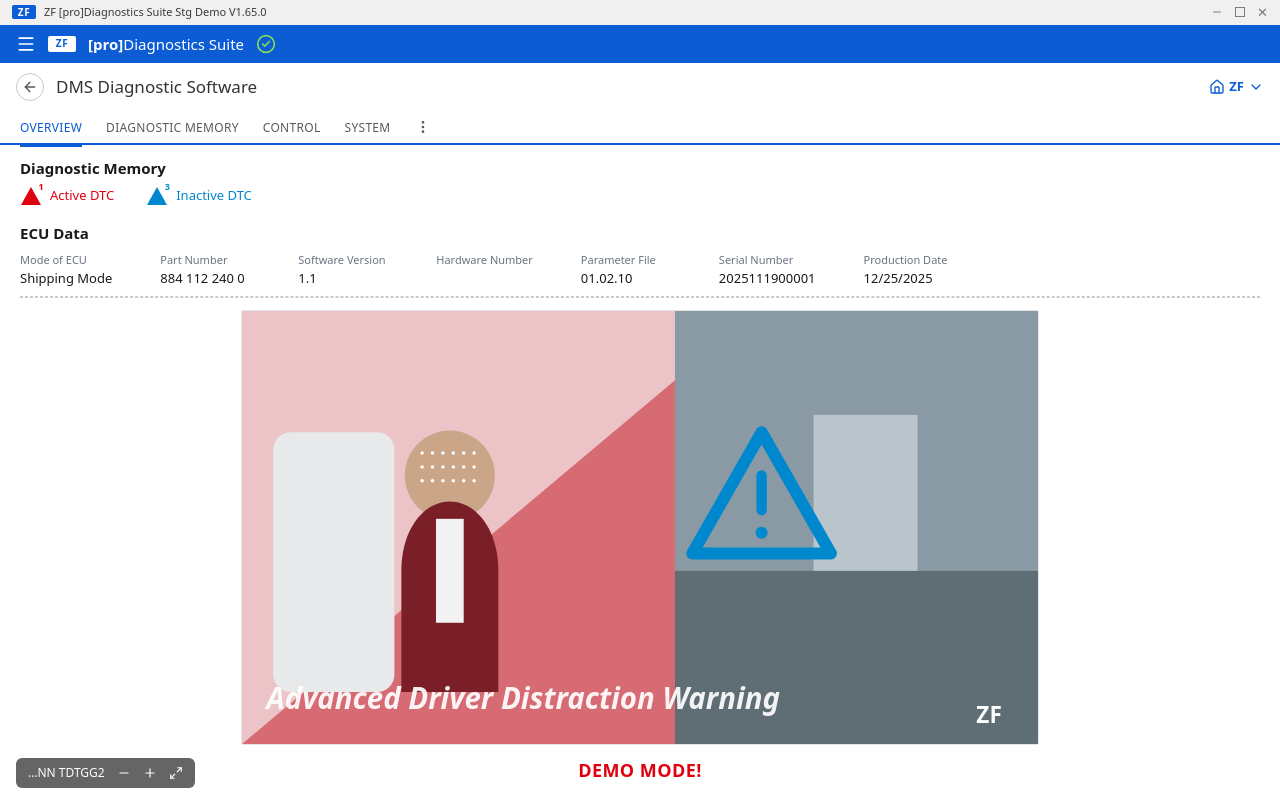
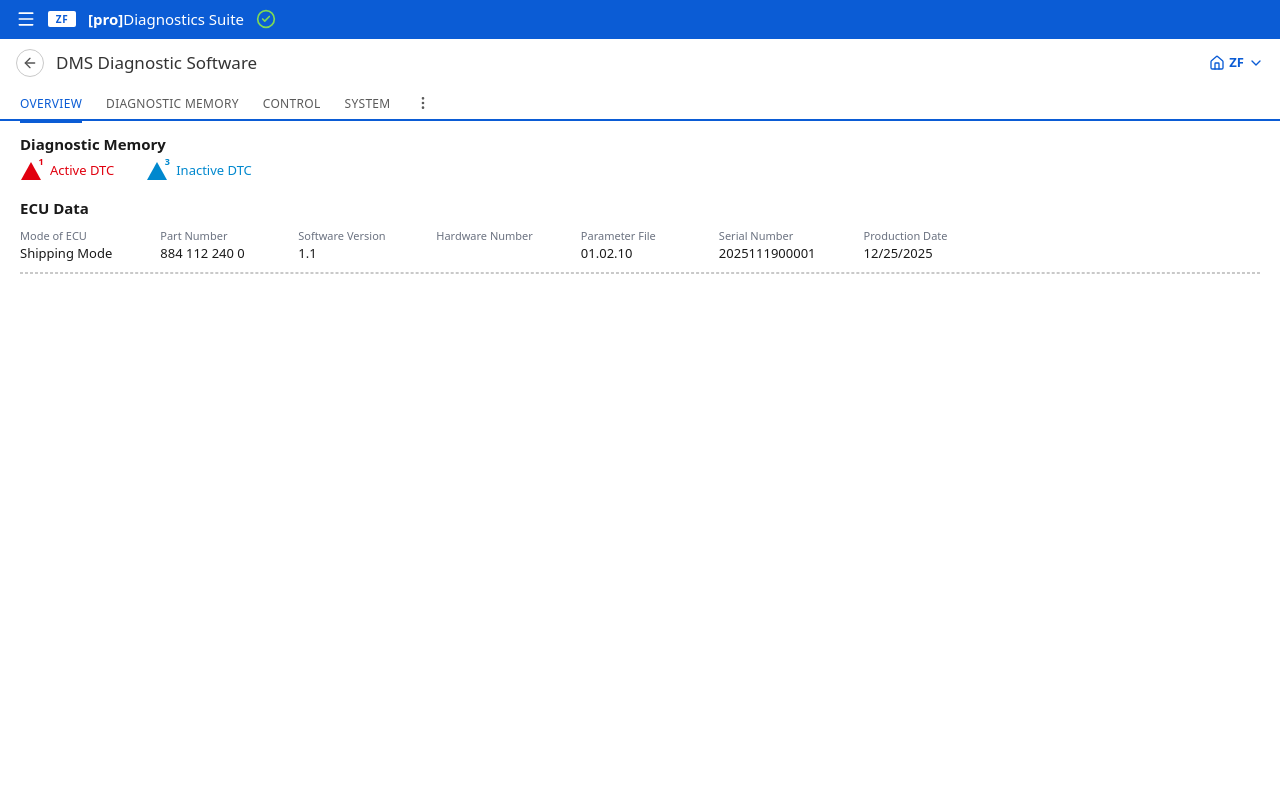
Before and after one commit to Gowtham0792/diagnostic-mockup, a React (Vite) app: page / in a window 1280 px wide. Built offline with nearby package versions, Linux system fonts and the light colour scheme.

Commit message:
Remove Windows title bar, zoom control, promo graphic and DEMO MODE
Co-Authored-By: Claude Sonnet 5 <noreply@anthropic.com>

```diff
--- a/src/data/mock.ts
+++ b/src/data/mock.ts
@@ -6,11 +6,7 @@ export interface DmsEcuField {
 }
 
 export const dms = {
-  windowTitle: 'ZF [pro]Diagnostics Suite Stg Demo V1.65.0',
   title: 'DMS Diagnostic Software',
-  featureName: 'Advanced Driver Distraction Warning',
-  demoMode: true,
-  zoomLabel: '…NN TDTGG2',
   tabs: ['OVERVIEW', 'DIAGNOSTIC MEMORY', 'CONTROL', 'SYSTEM'] as const,
   memory: { active: 1, inactive: 3 },
   ecuData: [
--- a/src/pages/DmsOverview.tsx
+++ b/src/pages/DmsOverview.tsx
@@ -1,25 +1,13 @@
 import { useState } from 'react'
-import {
-  Menu,
-  ArrowLeft,
-  Home,
-  ChevronDown,
-  MoreVertical,
-  CheckCircle2,
-  Minus,
-  Plus,
-  Maximize2,
-} from 'lucide-react'
+import { Menu, ArrowLeft, Home, ChevronDown, MoreVertical, CheckCircle2 } from 'lucide-react'
 import { dms } from '../data/mock'
 
 /**
  * Faithful visual clone of the ZF "[pro] Diagnostics Suite — DMS Diagnostic
- * Software / OVERVIEW" screen. Fills the whole viewport with no scrolling; the
- * promo graphic flexes to take up the remaining vertical space.
+ * Software / OVERVIEW" screen. Fills the whole viewport with no scrolling.
  *
  * Hard-coded ZF light-theme colors (not the mockup design tokens) so it matches
- * the reference 1:1. The promo artwork is ZF marketing material that isn't in
- * this repo, so it is approximated with an inline SVG scene.
+ * the reference 1:1.
  */
 
 const ZF_BLUE = '#0b5cd5'
@@ -30,22 +18,11 @@ export default function DmsOverview() {
   const [tab, setTab] = useState<(typeof dms.tabs)[number]>('OVERVIEW')
 
   return (
-    <div className="relative flex h-screen w-screen flex-col overflow-hidden bg-white font-sans text-[#1a1a1a]">
-      {/* Windows title bar */}
-      <div className="flex shrink-0 items-center gap-2 bg-[#f0f0f0] px-3 py-1 text-[11px] text-[#3a3a3a]">
-        <ZfMark className="h-3.5 w-6" />
-        <span>{dms.windowTitle}</span>
-        <div className="ml-auto flex items-center gap-3 text-[#7a7a7a]">
-          <Minus className="h-3 w-3" />
-          <span className="inline-block h-2.5 w-2.5 border border-[#7a7a7a]" />
-          <span className="text-[13px] leading-none">✕</span>
-        </div>
-      </div>
-
+    <div className="flex h-screen w-screen flex-col overflow-hidden bg-white font-sans text-[#1a1a1a]">
       {/* Blue app bar */}
       <div className="flex shrink-0 items-center gap-3 px-4 py-2 text-white" style={{ background: ZF_BLUE }}>
         <Menu className="h-5 w-5" />
-        <ZfMark className="h-4 w-7" light />
+        <ZfMark className="h-4 w-7" />
         <span className="text-[15px]">
           <span className="font-semibold">[pro]</span>Diagnostics Suite
         </span>
@@ -83,8 +60,8 @@ export default function DmsOverview() {
         <MoreVertical className="h-4 w-4 text-[#5a5a5a]" />
       </div>
 
-      {/* Body — flexes to fill, no scroll */}
-      <div className="flex min-h-0 flex-1 flex-col px-5 py-3">
+      {/* Body */}
+      <div className="min-h-0 flex-1 px-5 py-3">
         <h2 className="text-[15px] font-bold">Diagnostic Memory</h2>
         <div className="mt-1.5 flex items-center gap-8 text-[13px]">
           <DtcCounter count={dms.memory.active} color={DTC_RED} label="Active DTC" />
@@ -96,31 +73,11 @@ export default function DmsOverview() {
           {dms.ecuData.map((f) => (
             <div key={f.label} className="min-w-[90px]">
               <div className="text-[11px] text-[#6b7280]">{f.label}</div>
-              <div className="text-[13px]">{f.value ?? ' '}</div>
+              <div className="text-[13px]">{f.value ?? ' '}</div>
             </div>
           ))}
         </div>
         <div className="border-b border-dashed border-[#c9c9c9]" />
-
-        {/* Promo graphic takes the remaining space */}
-        <div className="flex min-h-0 flex-1 items-center justify-center py-3">
-          <AddwGraphic />
-        </div>
-
-        <div
-          className="shrink-0 pb-1 text-center text-[18px] font-extrabold tracking-wide"
-          style={{ color: DTC_RED }}
-        >
-          {dms.demoMode && 'DEMO MODE!'}
-        </div>
-      </div>
-
-      {/* Zoom control */}
-      <div className="absolute bottom-3 left-4 inline-flex items-center gap-3 rounded-md bg-[#4b4b4b]/85 px-3 py-1.5 text-[12px] text-white">
-        <span>{dms.zoomLabel}</span>
-        <button aria-label="Zoom out"><Minus className="h-3.5 w-3.5" /></button>
-        <button aria-label="Zoom in"><Plus className="h-3.5 w-3.5" /></button>
-        <button aria-label="Fit"><Maximize2 className="h-3.5 w-3.5" /></button>
       </div>
     </div>
   )
@@ -145,7 +102,7 @@ function DtcCounter({ count, color, label }: { count: number; color: string; lab
   )
 }
 
-function ZfMark({ className, light }: { className?: string; light?: boolean }) {
+function ZfMark({ className }: { className?: string }) {
   return (
     <span
       className={className}
@@ -156,8 +113,8 @@ function ZfMark({ className, light }: { className?: string; light?: boolean }) {
         fontWeight: 800,
         fontSize: 10,
         letterSpacing: 0.5,
-        color: light ? ZF_BLUE : '#fff',
-        background: light ? '#fff' : ZF_BLUE,
+        color: ZF_BLUE,
+        background: '#fff',
         borderRadius: 2,
       }}
     >
@@ -165,59 +122,3 @@ function ZfMark({ className, light }: { className?: string; light?: boolean }) {
     </span>
   )
 }
-
-function AddwGraphic() {
-  return (
-    <svg
-      viewBox="0 0 460 250"
-      className="h-full max-h-full w-auto max-w-full rounded-sm border border-[#e5e5e5]"
-      role="img"
-      aria-label="Advanced Driver Distraction Warning promotional graphic"
-    >
-      <defs>
-        <clipPath id="addwClip"><rect width="460" height="250" /></clipPath>
-      </defs>
-      <g clipPath="url(#addwClip)">
-        <rect width="460" height="250" fill="#e9edf0" />
-        {/* right: road view */}
-        <rect x="250" y="0" width="210" height="250" fill="#8a9aa5" />
-        <rect x="250" y="150" width="210" height="100" fill="#5f6d75" />
-        <rect x="330" y="60" width="60" height="90" fill="#b9c4cb" />
-        {/* left: cab / driver */}
-        <rect x="0" y="0" width="250" height="250" fill="#f3f4f5" />
-        <path d="M0 0 250 0 250 250 0 250Z" fill="#d64550" opacity="0.28" />
-        <path d="M0 250 250 40 250 250Z" fill="#c62431" opacity="0.55" />
-        {/* seat */}
-        <rect x="18" y="70" width="70" height="150" rx="10" fill="#e8e9ea" />
-        {/* driver */}
-        <circle cx="120" cy="95" r="26" fill="#caa588" />
-        <path d="M92 150c0-24 13-40 28-40s28 16 28 40v70H92Z" fill="#7a1f28" />
-        <rect x="112" y="120" width="16" height="60" fill="#f2f2f2" />
-        {/* face-scan dots */}
-        {Array.from({ length: 18 }).map((_, i) => (
-          <circle key={i} cx={104 + (i % 6) * 6} cy={82 + Math.floor(i / 6) * 8} r="1" fill="#ffffff" />
-        ))}
-        {/* warning triangle */}
-        <path d="M300 70 340 140 260 140Z" fill="none" stroke={DTC_BLUE} strokeWidth="7" strokeLinejoin="round" />
-        <rect x="297" y="92" width="6" height="26" rx="3" fill={DTC_BLUE} />
-        <circle cx="300" cy="128" r="3.5" fill={DTC_BLUE} />
-        {/* caption */}
-        <text
-          x="14"
-          y="230"
-          fontFamily="system-ui, sans-serif"
-          fontStyle="italic"
-          fontWeight="600"
-          fontSize="17"
-          fill="#ffffff"
-          opacity="0.92"
-        >
-          {dms.featureName}
-        </text>
-        <text x="424" y="238" fontFamily="system-ui, sans-serif" fontWeight="800" fontSize="13" fill="#ffffff">
-          ZF
-        </text>
-      </g>
-    </svg>
-  )
-}
```
